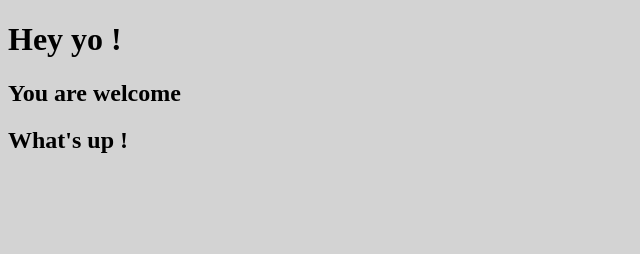
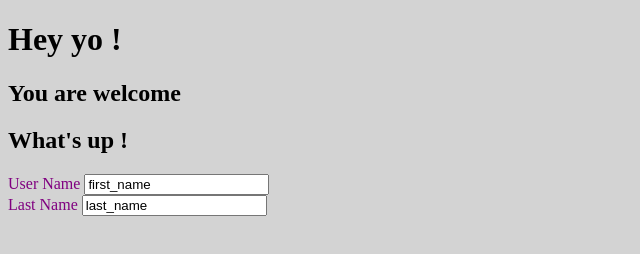
Before and after one commit to barungh/learningjs, a website: page index.html in a window 1280 px wide. Shown: the whole page, without its empty margins (0-640 px from the left). Drawn offline with Linux system fonts and the light colour scheme.

Commit message:
user text

```diff
--- a/index.html
+++ b/index.html
@@ -11,5 +11,16 @@
     <h1>Hey yo !</h1>
     <h2>You are welcome </h2>
     <h2>What's up !</h2>
+
+    <div class="user__text">
+      <div>
+      <label for="fst__name">User Name</label>
+      <input type="text" name="" value="first_name " id="fst__name">
+      </div>
+      <div>
+      <label for="last__name">Last Name</label>
+      <input type="text" name="" value="last_name" id="last__name">
+      </div>
+    </div>
   </body>
 </html>
--- a/main.css
+++ b/main.css
@@ -1,3 +1,7 @@
 html {
   background-color: lightgrey;
 }
+
+.user__text {
+  color: purple;
+}
```
